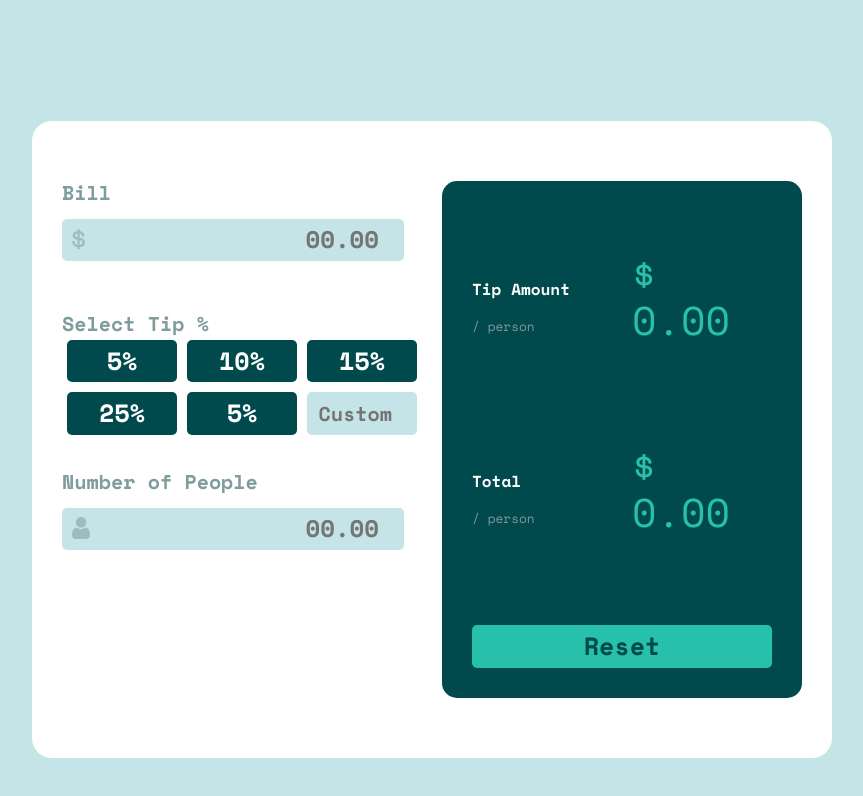
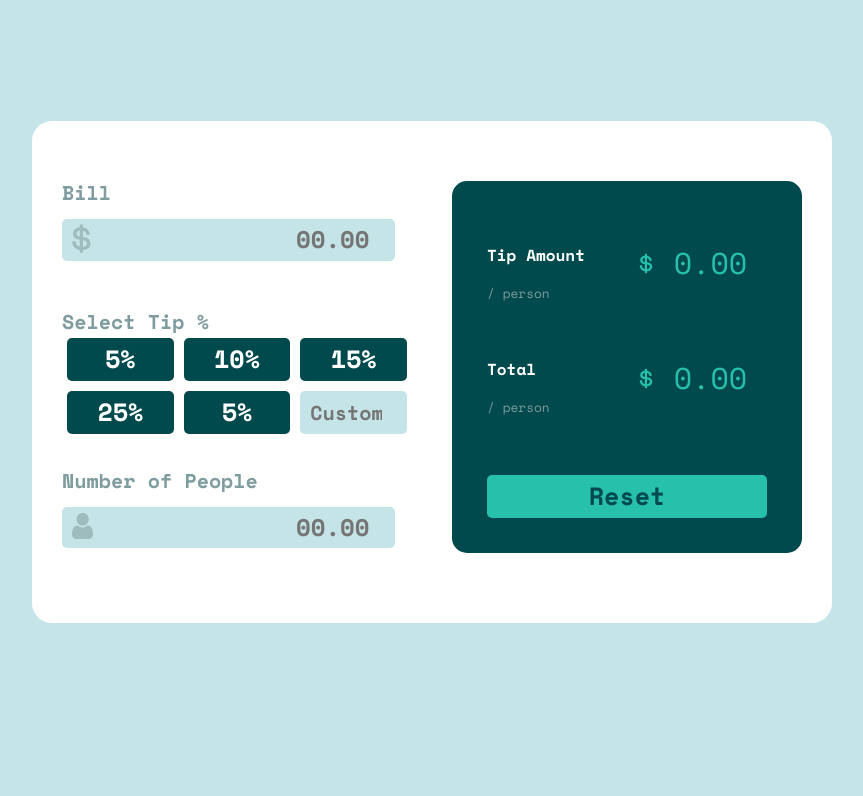
Before and after one commit to ArmandoAlmanza/TipCalculator, a website: page index.html in a window 1280 px wide. Shown: the part 116-912 px from the top of the page, without its empty margins (208-1071 px from the left). After the commit the page ends 839 px from the top, so only its background shows below. Drawn offline with nearby package versions, Linux system fonts and the light colour scheme.

Commit message:
bug fixing

```diff
--- a/index.html
+++ b/index.html
@@ -26,8 +26,7 @@
                                 placeholder="00.00"
                                 id="bill"
                             />
-                            <input
-                                type="image"
+                            <img
                                 src="./build/img/icon-dollar.svg"
                                 alt="dollar icon"
                                 class="data__icon"
@@ -61,8 +60,7 @@
                                 id="people"
                                 placeholder="00.00"
                             />
-                            <input
-                                type="image"
+                            <img
                                 src="./build/img/icon-person.svg"
                                 alt="dollar icon"
                                 class="data__icon icon"
--- a/src/scss/export/_globals.scss
+++ b/src/scss/export/_globals.scss
@@ -28,11 +28,10 @@ p {
     background-color: $White;
     border-radius: 2rem;
     height: auto;
-    // height: 100vh;
     padding: 3rem;
 
     @include tablet {
-        @include grid(2, 2rem);
+        @include grid(2, 4rem);
         height: auto;
         margin: 10rem auto;
     }
--- a/src/scss/export/_utilities.scss
+++ b/src/scss/export/_utilities.scss
@@ -37,10 +37,14 @@
     background-color: $blue;
     grid-column-start: 1;
     grid-column-end: 3;
-    margin-top: 3rem;
+    margin-top: 1rem;
     transition: all .3s ease-in-out;
     &:hover{
         background-color: $Light-grayish-cyan;
+    }
+    @include tablet{
+        margin-top: 3rem;
+
     }
 }
 .correct {
--- a/src/scss/layout/_bill.scss
+++ b/src/scss/layout/_bill.scss
@@ -9,10 +9,12 @@
 }
 .data__icon{
 	position: relative;
-	bottom: 2.5rem;
-	width: 3.4rem;
+	bottom: 2.3rem;
+	left: 1rem;
+	width: 2rem;
 	background: transparent;
 }
 .icon{
-	width: 3.8rem;
+	width: 2.1rem;
+	bottom: 2rem;
 }
--- a/src/scss/layout/_results.scss
+++ b/src/scss/layout/_results.scss
@@ -1,25 +1,28 @@
-.results{
+.results {
+    @include grid(2, 1rem);
+    @include tablet {
         @include grid(2, 2rem);
+		padding: 3.5rem;
+    }
     align-items: center;
     background-color: $Dark-cyan;
-	padding: 3rem;
+    padding: 1.5rem;
     border-radius: 15px;
-
 }
-.result__data{
+.result__data {
     color: $White;
-	h4{
+    h4 {
         margin: 0;
         margin-top: 2rem;
     }
-	small{
+    small {
         color: $Dark-grayish-cyan;
     }
 }
-.dollar{
+.dollar {
     color: $blue;
+    font-size: 2.5rem;
+    @include tablet {
         font-size: 3rem;
-	@include tablet{
-	font-size: 4rem;
     }
 }
```
Also changed, not shown: build/css/app.css, 1 other file. Lines whose indentation alone changed are shown as unchanged.
